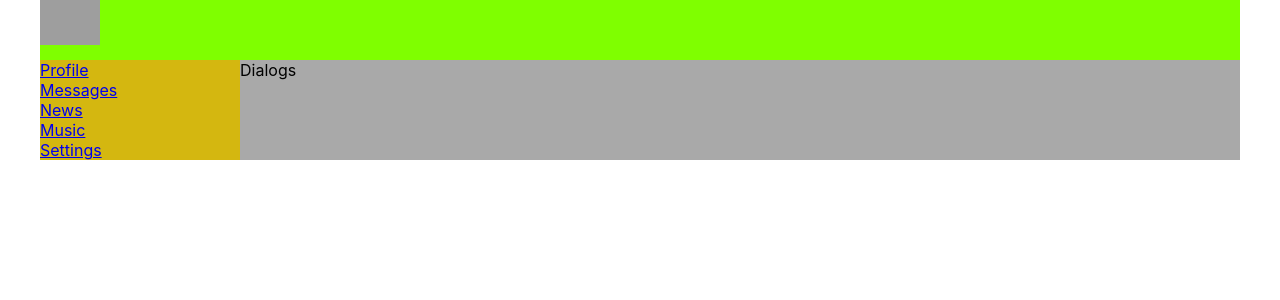
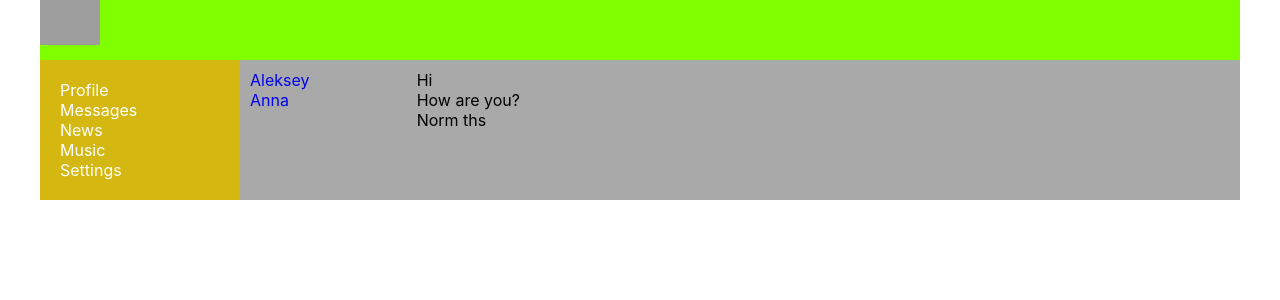
Before and after one commit to shobanov/my-app, a React (Create React App) app: page /dialogs in a window 1280 px wide. Shown: the top 300 px of the page. Built offline with nearby package versions, Linux system fonts and the light colour scheme; grey boxes are pictures that could not be loaded.

Commit message:
add NavLink

```diff
--- a/src/App.js
+++ b/src/App.js
@@ -13,11 +13,11 @@ const App = (props) => {
         <Header />
         <Navbar />
         <div className='app-wrapper-content'>
-          <Route path='/dialogs' component={Dialogs} />
-          <Route path='/profile' component={Profile} />
-          <Route path='/news' component={Profile} />
-          <Route path='/music' component={Profile} />
-          <Route path='/settings' component={Profile} />
+          <Route exact path='/dialogs' component={Dialogs} />
+          <Route exact path='/profile' component={Profile} />
+          <Route exact path='/news' component={Profile} />
+          <Route exact path='/music' component={Profile} />
+          <Route exact path='/settings' component={Profile} />
         </div>
       </div>
     </BrowserRouter>
--- a/src/components/Dialogs/Dialogs.jsx
+++ b/src/components/Dialogs/Dialogs.jsx
@@ -1,10 +1,23 @@
 import React from 'react';
+import { NavLink } from 'react-router-dom';
 import s from './Dialogs.module.css';
 
 const Dialogs = (props) => {
     return (
-      <div>
-        Dialogs
+      <div className={s.dialogs}>
+        <div className={s.dialogsItems}>
+          <div className={s.dialog}>
+            <NavLink to='/dialogs/1'>Aleksey</NavLink>
+          </div>
+          <div className={s.dialog}>
+            <NavLink to='/dialogs/2'>Anna</NavLink>
+          </div>
+        </div>
+        <div className={s.messages}>
+          <div className={s.message}>Hi</div>
+          <div className={s.message}>How are you?</div>
+          <div className={s.message}>Norm ths</div>
+        </div>
       </div>
     )
 }
--- a/src/components/Dialogs/Dialogs.module.css
+++ b/src/components/Dialogs/Dialogs.module.css
@@ -0,0 +1,21 @@
+.dialogs {
+  display: grid;
+  grid-template-columns: 2fr 10fr;
+}
+
+.dialog a {
+  text-decoration: none;
+}
+
+.dialogsItems {
+  padding: 10px;
+
+}
+
+.messages {
+  padding: 10px;
+}
+
+.message {
+
+}
--- a/src/components/Navbar/Navbar.jsx
+++ b/src/components/Navbar/Navbar.jsx
@@ -1,22 +1,23 @@
 import React from 'react';
+import { NavLink } from 'react-router-dom';
 import s from './Navbar.module.css';
 
 const Navbar = () => {
     return  <nav className={s.nav}>
                 <div className={s.item}>
-                    <a href="/profile">Profile</a>
+                    <NavLink to="/profile" activeClassName={s.activLink}>Profile</NavLink>
                 </div>
                 <div className={s.item}>
-                    <a href="/dialogs">Messages</a>
+                    <NavLink to="/dialogs">Messages</NavLink>
                 </div>
                 <div className={s.item}>
-                    <a href="/news">News</a>
+                    <NavLink to="/news">News</NavLink>
                 </div>
                 <div className={s.item}>
-                    <a href="/music">Music</a>
+                    <NavLink to="/music">Music</NavLink>
                 </div>
-                <div className={`${s.item} ${s.active}`}>
-                    <a href="/settings">Settings</a>
+                <div className={s.item}>
+                    <NavLink to="/settings">Settings</NavLink>
                 </div>
             </nav>
 }
--- a/src/components/Navbar/Navbar.module.css
+++ b/src/components/Navbar/Navbar.module.css
@@ -1,8 +1,14 @@
 .nav {
   grid-area: n;
   background-color: rgb(212, 183, 16);
+  padding: 20px;
 }
 
-.item {
+.item a {
   color: white;
+  text-decoration: none;
 }
+
+.item a.activLink {
+    color: rgb(25, 32, 133);
+}
```
